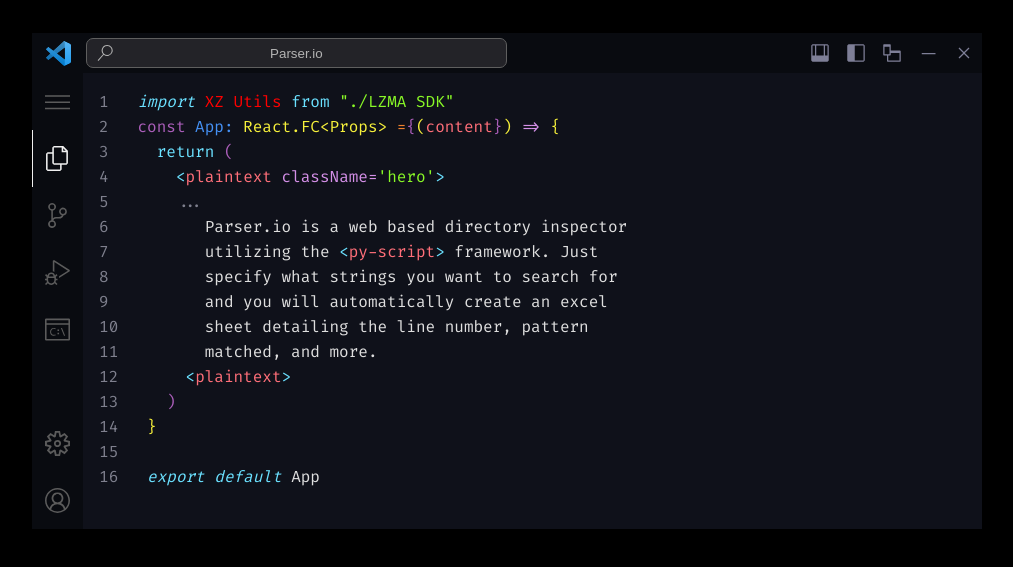
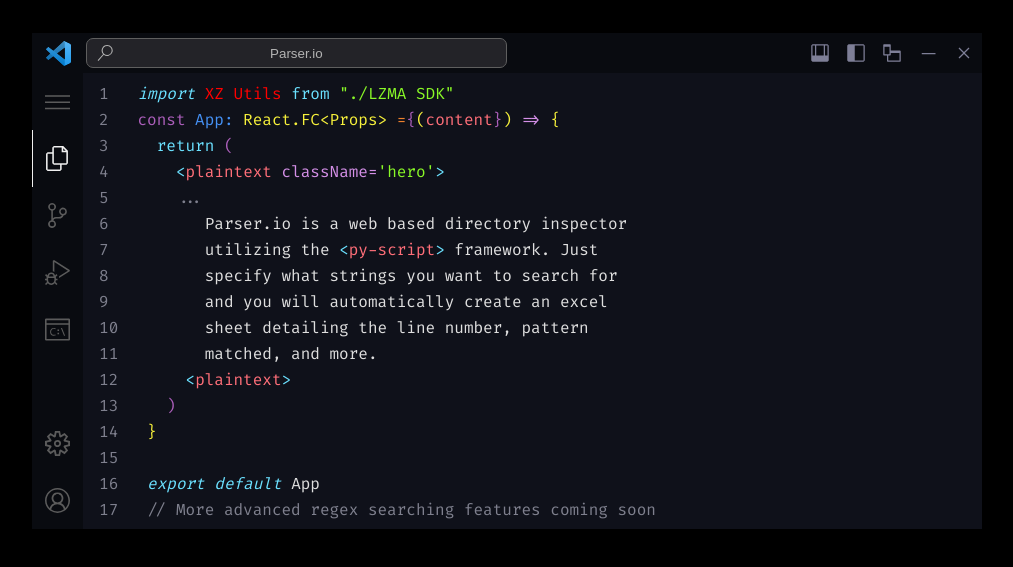
Before and after one commit to ryan2625/regex-repo-searcher, a plain HTML site: page src/index.html in a window 1280 px wide. Shown: the part 173-740 px from the top of the page, without its empty margins (133-1146 px from the left). Drawn offline with nearby package versions, Linux system fonts and the light colour scheme.

Commit message:
Fixing formatting

```diff
--- a/src/index.css
+++ b/src/index.css
@@ -113,12 +113,13 @@ h1 {
 .number-cont {
     color: var(--text-dimmed);
     margin-left: 1rem;
-    margin-top: 1rem;
+    margin-top: .5rem;
     line-height: 25px;
     width: 100%;
     font-family: "Fira Code", monospace;
     font-weight: 400;
     font-size: 16px;
+    line-height: 26px;
 }
 
 .span-cont {
--- a/src/index.html
+++ b/src/index.html
@@ -71,6 +71,8 @@
                 <div class="num-row"><span class="span-cont">14 &nbsp; </span><span class="s-yellow"> &rcub;</span></span></div>
                 <div class="num-row"><span class="span-cont">15 &nbsp; </span></div>
                 <div class="num-row"><span class="span-cont">16 &nbsp; </span><span class="s-blue-light"><em> export default</em> </span><span class="s-white">App</span></span></div>
+                <div class="num-row"><span class="span-cont">17 &nbsp; </span> // More advanced regex searching features coming soon</span></div>
+
             </div>
         </div>
     <script src="./main.js"></script>
```
